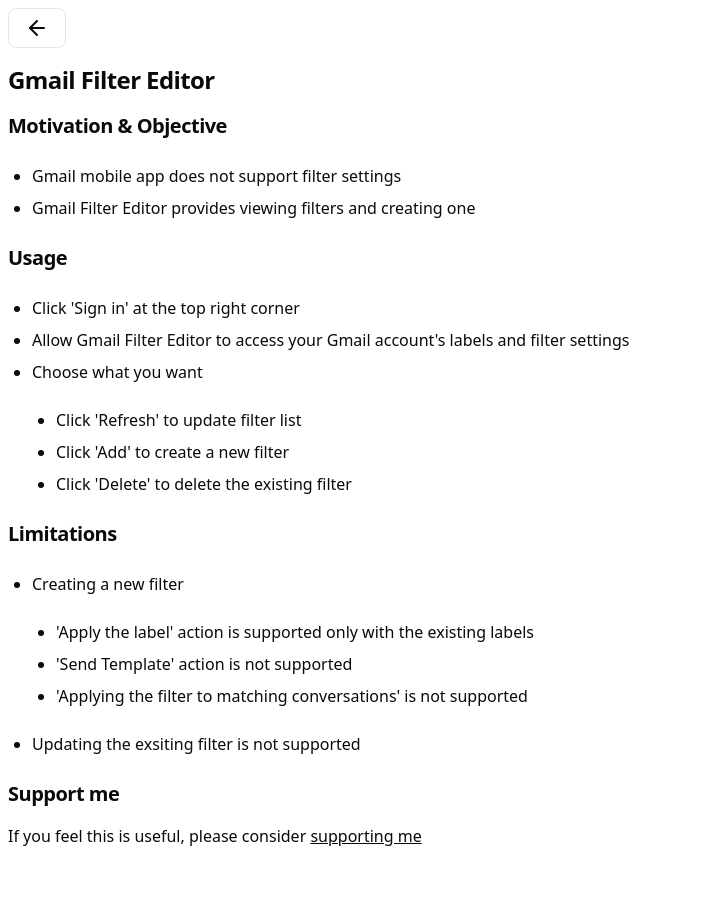
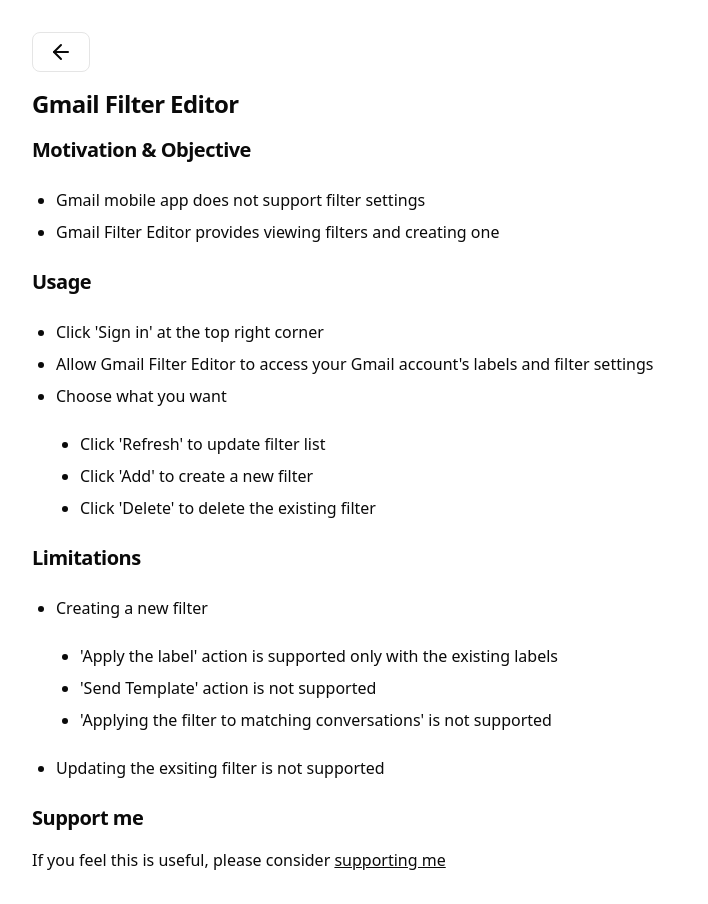
Before and after one commit to somidad/gmail-filter-editor, a Next.js app: page /help in a window 1280 px wide. Shown: the whole page, without its empty margins (0-708 px from the left). Before the commit the page ends 856 px from the top, so only its background shows below. Built offline with nearby package versions, Linux system fonts and the light colour scheme.

Commit message:
Replace padding style to tailwind class syntax

```diff
--- a/app/layout.tsx
+++ b/app/layout.tsx
@@ -26,10 +26,7 @@
   return (
     <html lang="en">
       <body
-        className={`${geistSans.variable} ${geistMono.variable} antialiased`}
-        style={{
-          padding: 8
-        }}
+        className={`${geistSans.variable} ${geistMono.variable} antialiased p-8`}
       >
         <Script
           src="https://apis.google.com/js/api.js"
```
